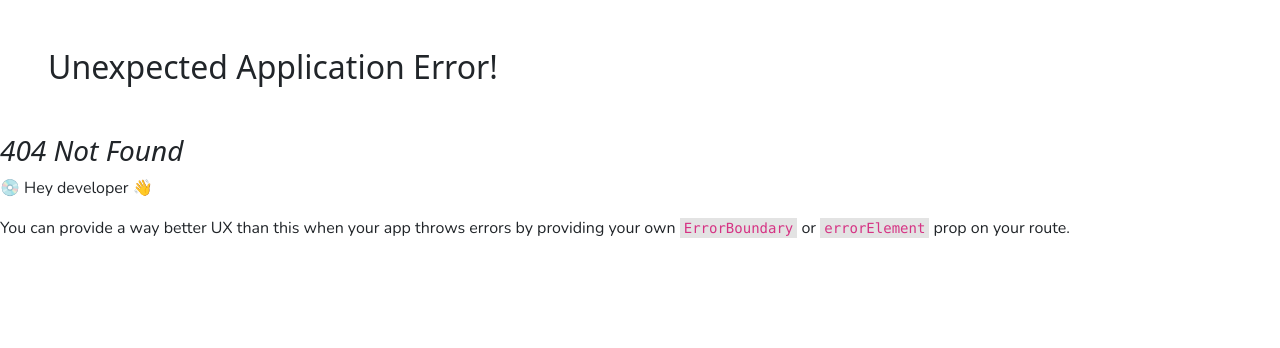
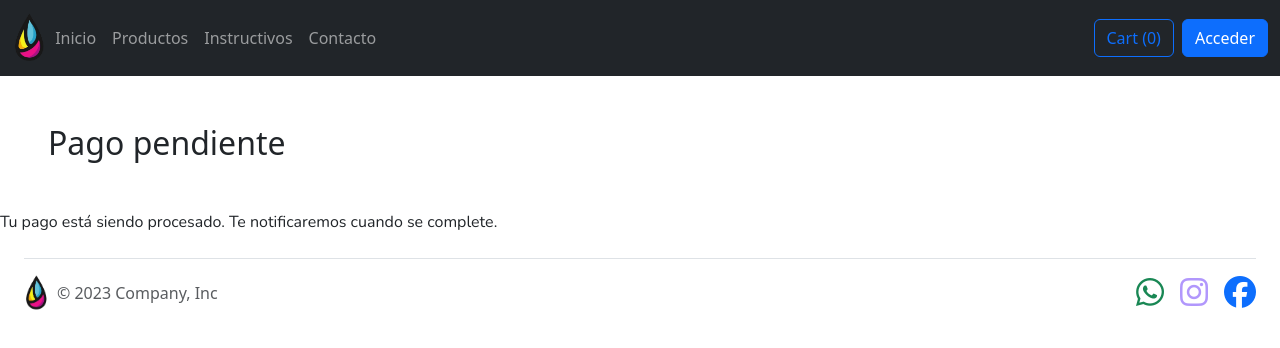
Before and after one commit to juan25258/pagina-ecoprint-REACT-VITE, a React (Vite) app in the folder Frontend_Ecoprint/app_ecoprint/: page /Pending in a window 1280 px wide. Before the commit this address had no page. Shown: the top 348 px of the page. Built offline with nearby package versions, Linux system fonts and the light colour scheme.

Commit message:
configure las paginas de exito, fallo y pendiente.

```diff
--- a/Frontend_Ecoprint/app_ecoprint/index.html
+++ b/Frontend_Ecoprint/app_ecoprint/index.html
@@ -2,7 +2,7 @@
 <html lang="en">
   <head>
     <meta charset="UTF-8" />
-    <link rel="icon" type="image/svg+xml" href="/vite.svg" />
+    <link rel="icon" type="image/svg+xml" href="https://scontent.fres2-2.fna.fbcdn.net/v/t39.30808-6/429783109_3548521632144896_4600505220800578222_n.jpg?_nc_cat=109&ccb=1-7&_nc_sid=6ee11a&_nc_eui2=AeFSOKZsLDGucnz9wsqXrmSgn0OLQ3Fx1fefQ4tDcXHV94Xx0DN9ft4f62guqjnZUebXwP2r1M8zv-N13zC_VYtj&_nc_ohc=V3F9aWaAOrMQ7kNvgEaqD0z&_nc_oc=AdjEr28Cr5qHMB0tQHR12g0Q1NyFDTq8SwgKyPgS_BJsJn6FVNMYmd--eZDUV0DcJuI&_nc_zt=23&_nc_ht=scontent.fres2-2.fna&_nc_gid=AU5iwRToAXI_-D9XctzOx-1&oh=00_AYANKcvQCHaKEnB4y81cvGg_uMWhoma6AFO2fy-exj6nYg&oe=67A07B8B" />
     <meta name="viewport" content="width=device-width, initial-scale=1.0" />
     <link rel="stylesheet" href="https://fonts.googleapis.com/css?family=Montserrat">
     <link rel="stylesheet" href="https://fonts.googleapis.com/css?family=Roboto">
--- /dev/null
+++ b/Frontend_Ecoprint/app_ecoprint/src/Pages/Failure/failure.jsx
@@ -0,0 +1,12 @@
+import React from 'react'
+
+const Failure = () => {
+  return (
+    <div>
+        <h2>Pago fallido</h2>
+        <p>Hubo un problema con tu pago. Por favor, intenta nuevamente.</p>
+    </div>
+  )
+}
+
+export default Failure;
--- /dev/null
+++ b/Frontend_Ecoprint/app_ecoprint/src/Pages/Pending/pending.jsx
@@ -0,0 +1,12 @@
+import React from 'react'
+
+const Pending = () => {
+  return (
+    <div>
+        <h2>Pago pendiente</h2>
+        <p>Tu pago está siendo procesado. Te notificaremos cuando se complete.</p>
+    </div>
+  )
+}
+
+export default Pending;
--- /dev/null
+++ b/Frontend_Ecoprint/app_ecoprint/src/Pages/Success/success.jsx
@@ -0,0 +1,12 @@
+import React from 'react'
+
+const Success = () => {
+  return (
+    <div>
+        <h2>¡Pago exitoso!</h2>
+        <p>Gracias por tu compra. Te enviaremos un correo con los detalles de tu pedido.</p>
+    </div>
+  )
+}
+
+export default Success;
```
Also changed, not shown: Frontend_Ecoprint/app_ecoprint/src/App.jsx (+17 -6 lines).
